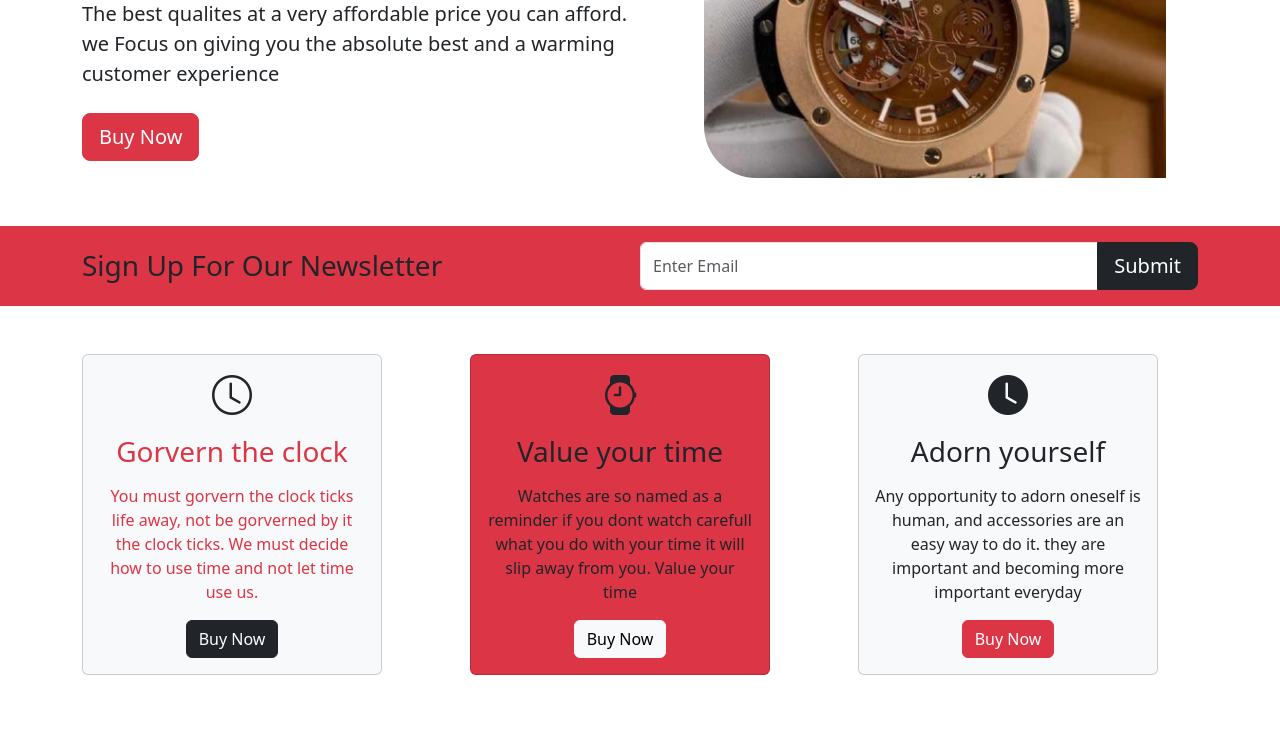
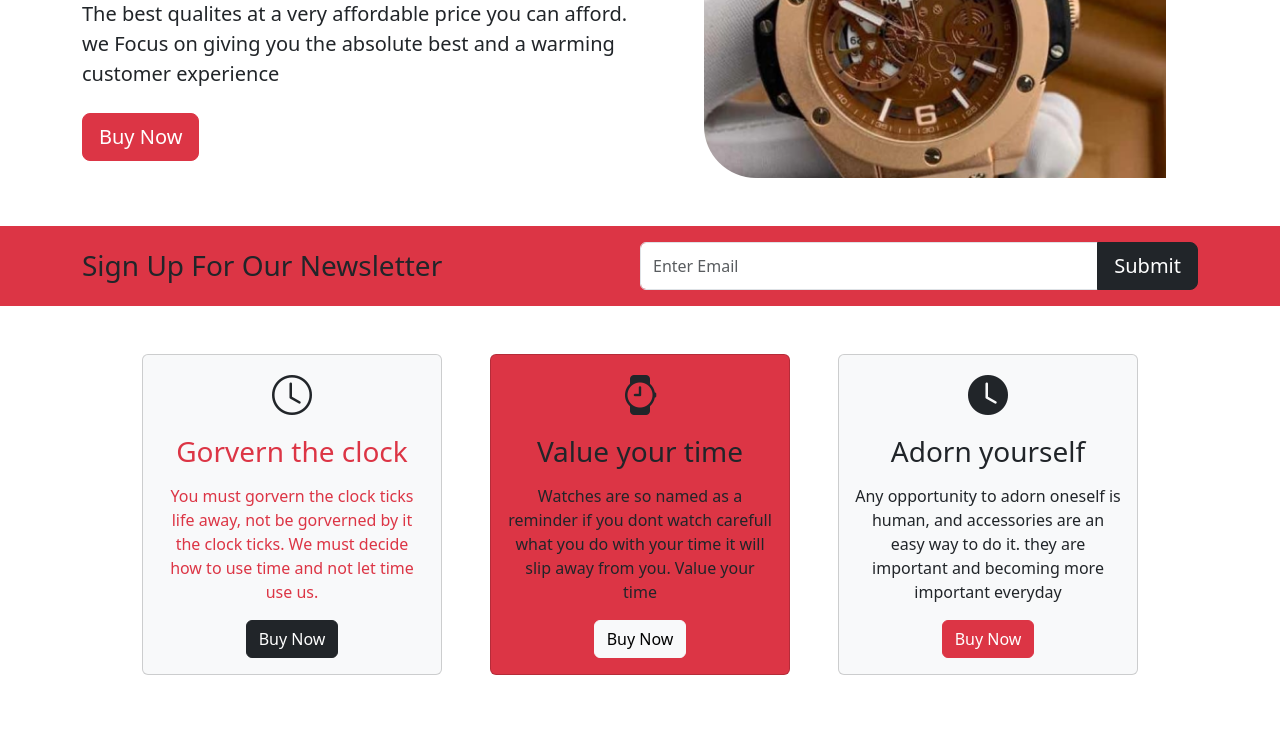
Before and after one commit to Beautifulone0/luchess-stores, a plain HTML site: page index.html in a window 1280 px wide. Shown: the part 217-952 px from the top of the page. Drawn offline with nearby package versions, Linux system fonts and the light colour scheme.

Commit message:
first-bootstrap-site

```diff
--- a/index.html
+++ b/index.html
@@ -89,9 +89,9 @@
 
     <!--Boxes-->
     <section class="p-5">
-      <div class="container">
+      <div class="container boxes">
         <div class="row text-center g-5">
-          <div class="col-md-6 col-lg-4">
+          <div class="col-md col-lg-4">
             <div class="card bg-light text-center">
               <div class="card-body text-center">
                 <div class="h1 mb-3">
@@ -105,7 +105,7 @@
               </div>
             </div>
           </div>
-          <div class="col-md-6 col-lg-4">
+          <div class="col-md col-lg-4">
             <div class="card bg-danger text-center">
               <div class="card-body text-center">
                 <div class="h1 mb-3">
@@ -120,7 +120,7 @@
               </div>
             </div>
           </div>
-          <div class="col-md-6 col-lg-4">
+          <div class="col-md col-lg-4">
             <div class="card bg-light text-center">
               <div class="card-body text-center">
                 <div class="h1 mb-3">
@@ -195,7 +195,7 @@
 
     <!--products-->
     <section id="Accessories" class="p-5 bg-light">
-      <div class="container">
+      <div class="container products">
         <h2 class="text-center text-dark-emphasis">Accessories</h2>
         <p class="lead text-center text-dark-emphasis mb-5">Affordable Quality Accessories</p>
         <div class="row g-4">
--- a/style.css
+++ b/style.css
@@ -27,3 +27,17 @@
   width: 300px;
   margin: 3rem;
 }
+@media(min-width: 375px){
+  .boxes{
+    display: flex;
+    align-items: center;
+    justify-content: center;
+  }
+  .products{
+    display: flex;
+    flex-direction: column;
+    align-items: center;
+    justify-content: center;
+
+  }
+}
```
